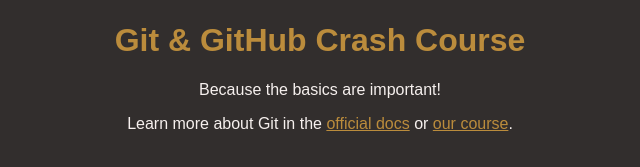
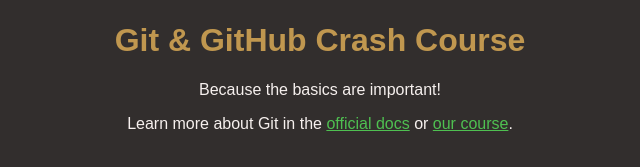
Before and after one commit to fezanqadirbhatti/demo-basic-web, a plain HTML site: page index.html in a window 1280 px wide. Shown: the part 147-314 px from the top of the page, without its empty margins (320-960 px from the left). Drawn offline with Linux system fonts and the light colour scheme.

Commit message:
style color change

```diff
--- a/styles.css
+++ b/styles.css
@@ -17,9 +17,9 @@
 }
 
 h1 {
-  color: #bb8c3c;
+  color: #c0974f;
 }
 
 a {
-  color: #bb8c3c;
+  color: #4fc051;
 }
```
